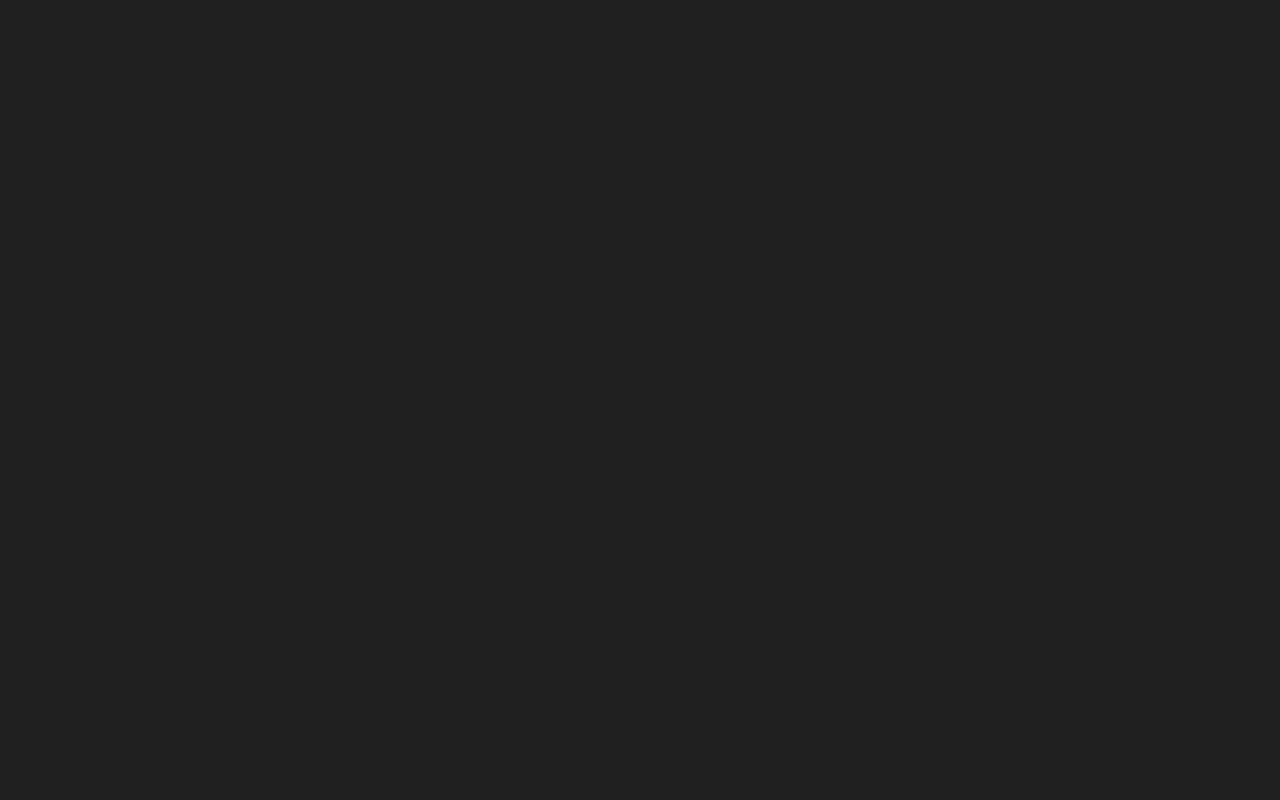
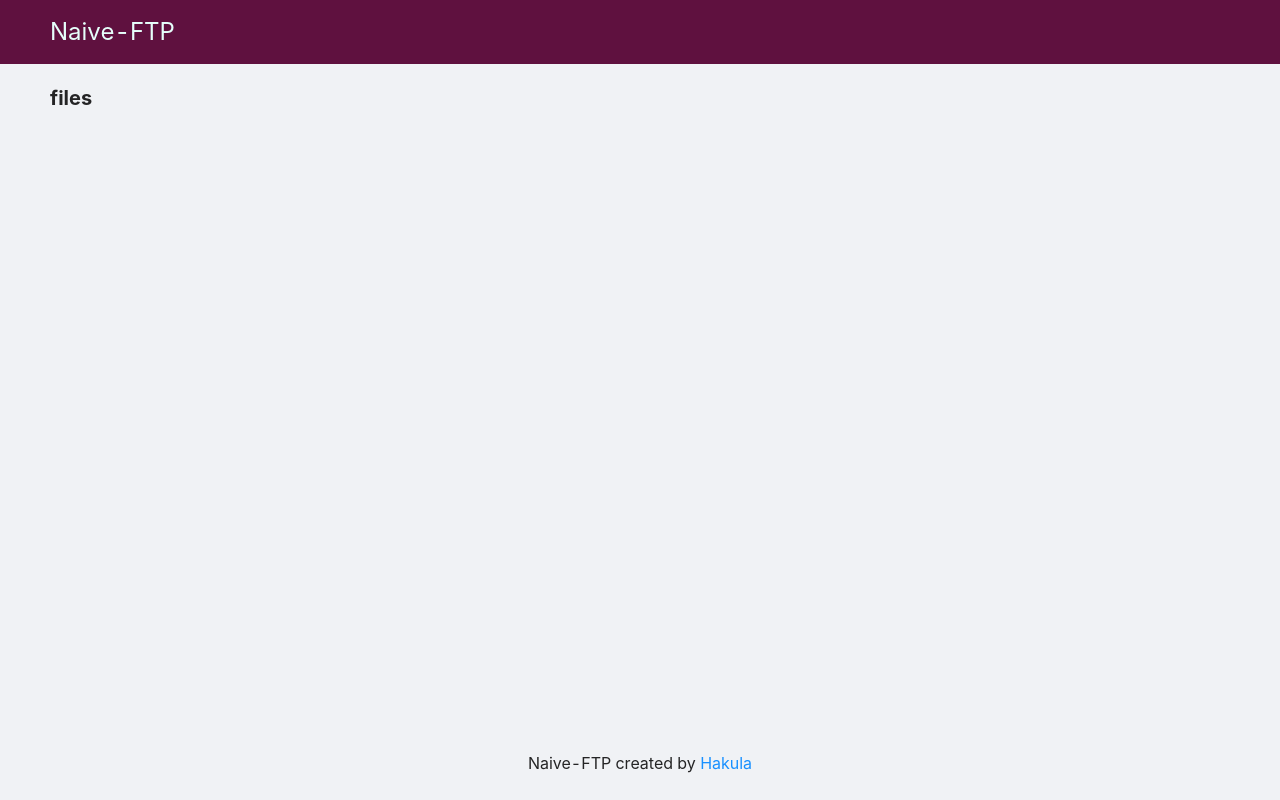
Before and after one commit to hakula139/Naive-FTP, a Vue app in the folder app/: page /files in a window 1280 px wide. Before the commit this address had no page. Built offline with nearby package versions, Linux system fonts and the light colour scheme.

Commit message:
[feat] router, layout (header & footer)

```diff
--- a/app/package.json
+++ b/app/package.json
@@ -13,8 +13,9 @@
     "lint": "vue-cli-service lint"
   },
   "dependencies": {
+    "@ant-design/icons-vue": "^5.1.8",
     "ant-design-vue": "^2.0.0-rc.7",
-    "core-js": "^3.6.5",
+    "core-js": "^3.8.2",
     "register-service-worker": "^1.7.1",
     "vue": "^3.0.0",
     "vue-class-component": "^8.0.0-0",
--- a/app/public/index.html
+++ b/app/public/index.html
@@ -5,7 +5,7 @@
     <meta http-equiv="X-UA-Compatible" content="IE=edge" />
     <meta name="viewport" content="width=device-width,initial-scale=1.0" />
     <link rel="icon" href="<%= BASE_URL %>favicon.ico" />
-    <title> Naive-FTP Client </title>
+    <title> Naive-FTP </title>
   </head>
   <body>
     <noscript>
--- a/app/src/App.vue
+++ b/app/src/App.vue
@@ -6,10 +6,7 @@
 
 <style lang="scss">
 body {
-  font-family: Roboto, Noto, Helvetica, Arial, sans-serif;
   -webkit-font-smoothing: antialiased;
   -moz-osx-font-smoothing: grayscale;
-  background-color: #202020;
-  color: #fff;
 }
 </style>
--- a/app/src/main.ts
+++ b/app/src/main.ts
@@ -4,13 +4,13 @@ import App from './App.vue';
 import './registerServiceWorker';
 import router from './router';
 
-import { Button } from 'ant-design-vue';
+import { Breadcrumb, Layout } from 'ant-design-vue';
 
 const app = createApp(App);
 
 app.use(router);
 
 // Ant Design
-app.use(Button);
+app.use(Breadcrumb).use(Layout);
 
 app.mount('#app');
--- a/app/src/router/index.ts
+++ b/app/src/router/index.ts
@@ -1,9 +1,25 @@
 import { createRouter, createWebHistory, RouteRecordRaw } from 'vue-router';
 
-const Main = () => import(/* webpackChunkName: "main" */ '@/views/Main.vue');
+const Layout = () =>
+  import(/* webpackChunkName: "layout" */ '@/views/Layout.vue');
+const NotFound = () =>
+  import(/* webpackChunkName: "not-found" */ '@/views/NotFound.vue');
 
 const routes: Array<RouteRecordRaw> = [
-  { path: '/', name: 'Main', component: Main },
+  {
+    path: '/files/:pathMatch(.*)*',
+    name: 'Layout',
+    component: Layout,
+  },
+  {
+    path: '/404',
+    name: 'NotFound',
+    component: NotFound,
+  },
+  {
+    path: '/:pathMatch(.*)*',
+    redirect: (to) => `/files${to.path}`,
+  },
 ];
 
 const router = createRouter({
--- /dev/null
+++ b/app/src/views/Layout.vue
@@ -0,0 +1,110 @@
+<template>
+  <a-layout id="layout">
+    <a-layout-header id="layout-header">
+      <router-link :to="{ name: 'Layout' }" class="title">
+        {{ title }}
+      </router-link>
+    </a-layout-header>
+    <a-layout-content id="layout-content">
+      <a-breadcrumb :routes="routes">
+        <template #separator>
+          <RightOutlined />
+        </template>
+        <template #itemRender="{ route }">
+          <router-link :to="route.path">
+            {{ route.breadcrumbName }}
+          </router-link>
+        </template>
+      </a-breadcrumb>
+    </a-layout-content>
+    <a-layout-footer id="layout-footer">
+      {{ title }} created by
+      <a :href="links.blog" target="_blank">{{ author }}</a>
+    </a-layout-footer>
+  </a-layout>
+</template>
+
+<script lang="ts">
+import { defineComponent } from 'vue';
+
+import { Route } from 'ant-design-vue/lib/breadcrumb/Breadcrumb';
+import { RightOutlined } from '@ant-design/icons-vue';
+
+export default defineComponent({
+  components: {
+    RightOutlined,
+  },
+  data() {
+    return {
+      title: 'Naive-FTP',
+      author: 'Hakula',
+      links: {
+        blog: 'https://hakula.xyz',
+        repo: 'https://github.com/hakula139/Naive-FTP',
+      },
+    };
+  },
+  computed: {
+    routes() {
+      const parts: string[] = this.$route.path.split('/');
+      if (parts[0] === '') parts.shift();
+      if (parts[parts.length - 1] === '') parts.pop();
+      const breadcrumbs: Route[] = [];
+      parts.forEach((part, i) => {
+        const parentPath = i ? breadcrumbs[i - 1].path : '/';
+        breadcrumbs.push({
+          breadcrumbName: decodeURIComponent(part),
+          path: `${parentPath}${part}/`,
+        });
+      });
+      return breadcrumbs;
+    },
+  },
+});
+</script>
+
+<style lang="scss" scoped>
+#layout {
+  min-height: 100vh;
+}
+
+#layout-header {
+  position: fixed;
+  z-index: 1;
+  width: 100%;
+  height: 64px;
+  background-color: #5f113f;
+  // background-color: #780650;
+
+  > .title {
+    float: left;
+    color: #e6fffb;
+    font-size: 24px;
+  }
+}
+
+#layout-content {
+  margin-top: 64px;
+  padding: 20px 50px;
+}
+
+.ant-breadcrumb {
+  a {
+    font-size: 20px;
+    line-height: 28px;
+  }
+
+  > span:last-child a {
+    font-weight: 700;
+  }
+
+  .anticon {
+    margin: 0 4px;
+  }
+}
+
+#layout-footer {
+  text-align: center;
+  font-size: 16px;
+}
+</style>
--- a/app/src/views/Main.vue
+++ b/app/src/views/NotFound.vue
@@ -1,5 +1,5 @@
 <template>
-  <div class="main"></div>
+  <span>404</span>
 </template>
 
 <script lang="ts"></script>
--- a/app/vue.config.js
+++ b/app/vue.config.js
@@ -4,13 +4,11 @@ module.exports = {
       less: {
         lessOptions: {
           modifyVars: {
-            'primary-color': '#3030FF',
-            'link-color': '#FF6600',
-            'border-radius-base': '4px',
+            'primary-color': '#eb2f96',
           },
           javascriptEnabled: true,
         },
       },
     },
   },
-}
+};
```
Also changed, not shown: app/.eslintrc.js, 1 other file (tests, documents, lock files or other folders).
